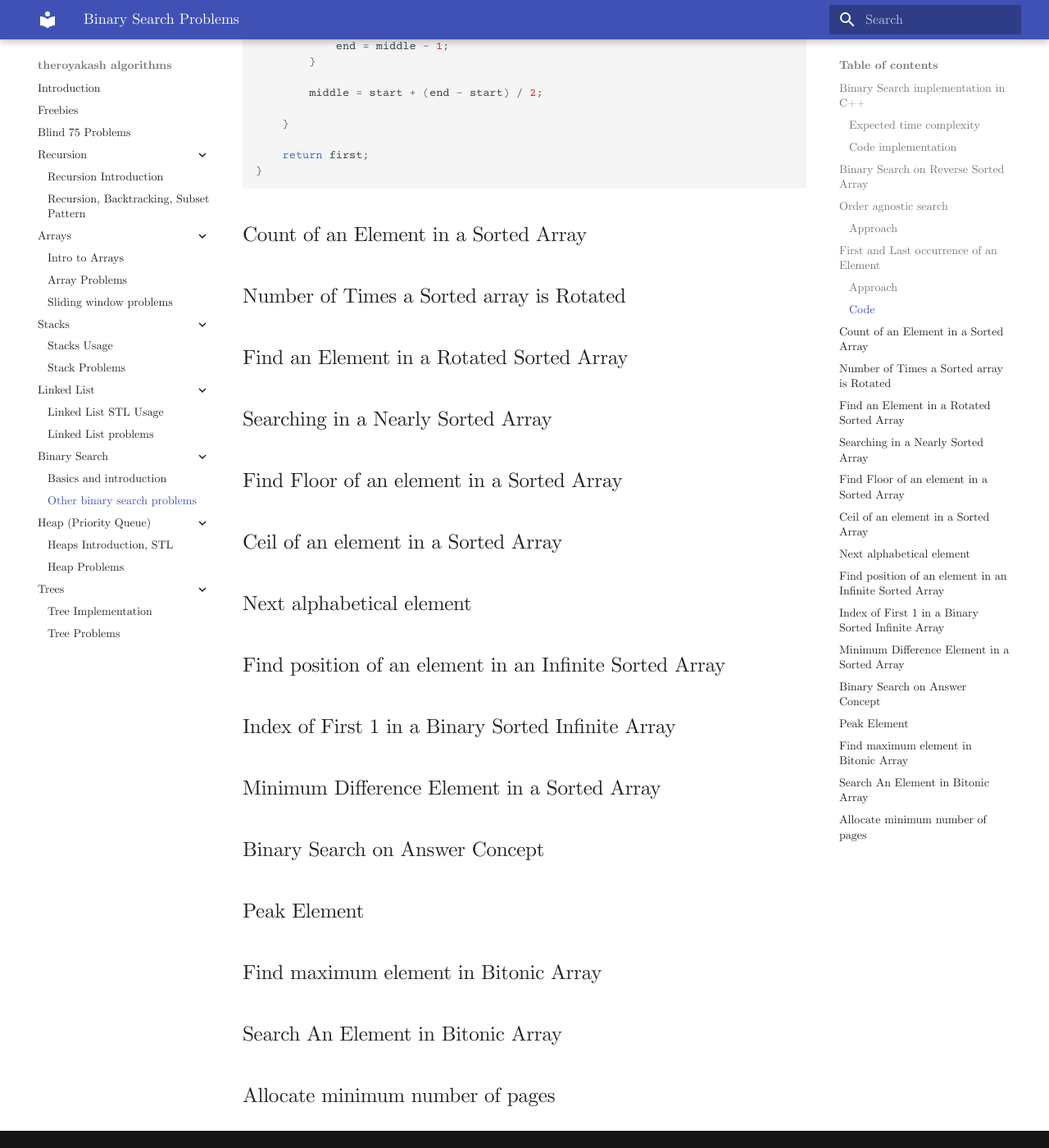
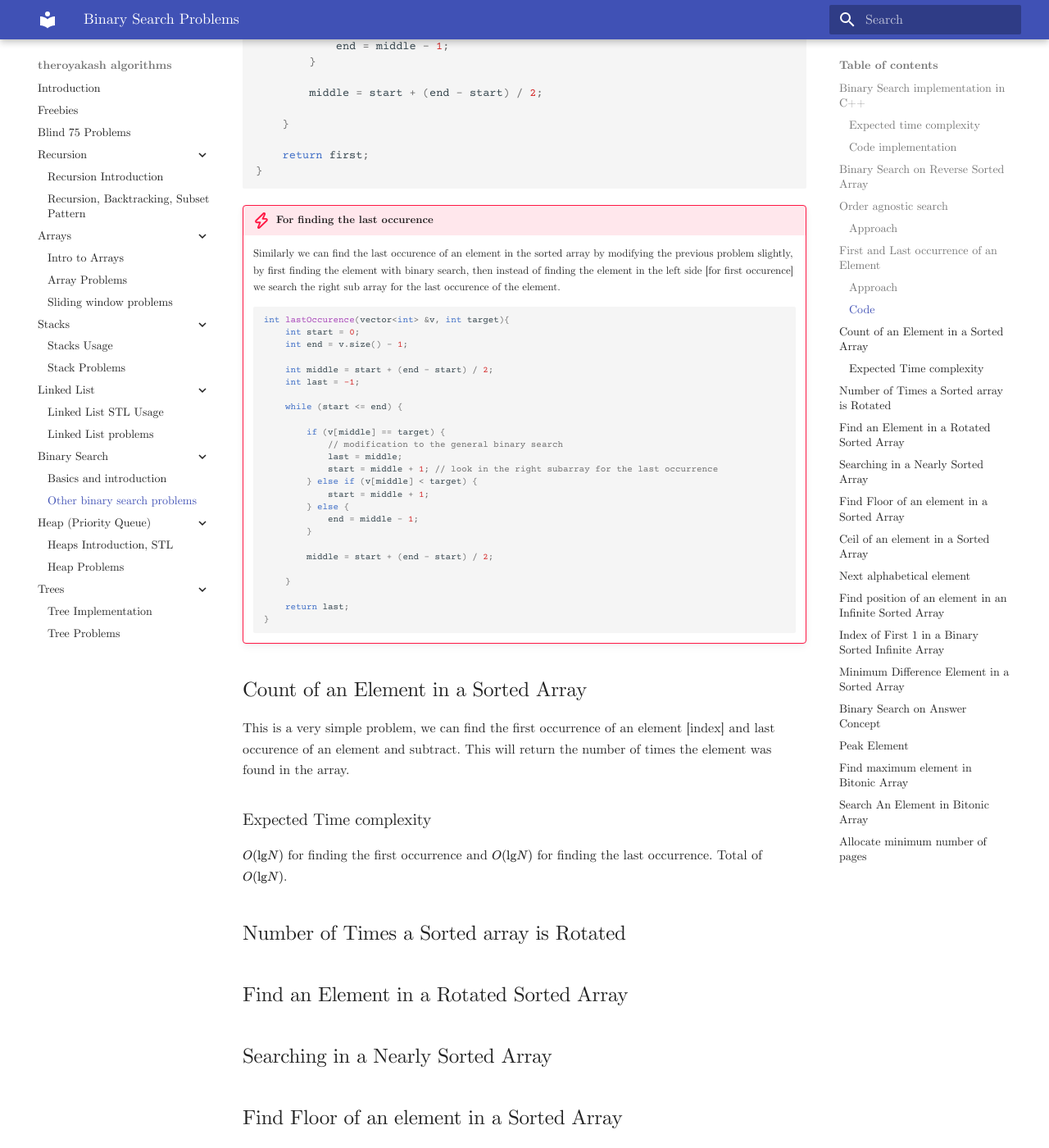
Before and after one commit to theroyakash/algorithms.theroyakash.com, an MkDocs documentation site: the page built from docs/otherbinarysearch-problems.md, in a window 1280 px wide and 1400 px high, scrolled down 2426 px. Shown: the whole window at 82% size. Built offline with MkDocs 1.6.1 and Material for MkDocs 9.7.7, drawn with Linux system fonts in a browser that asks for light colours.

Commit message:
Update otherbinarysearch-problems.md

````diff
--- a/docs/otherbinarysearch-problems.md
+++ b/docs/otherbinarysearch-problems.md
@@ -90,8 +90,44 @@ int firstOccurence(vector<int> &v, int target){
 }
 ```
 
+!!! danger "For finding the last occurence"
+    Similarly we can find the last occurence of an element in the sorted array by modifying the previous problem slightly, by first finding the element with binary search, then instead of finding the element in the left side [for first occurence] we search the right sub array for the last occurence of the element.
+
+    ```cpp
+    int lastOccurence(vector<int> &v, int target){
+        int start = 0;
+        int end = v.size() - 1;
+
+        int middle = start + (end - start) / 2;
+        int last = -1;
+
+        while (start <= end) {
+
+            if (v[middle] == target) {
+                // modification to the general binary search
+                last = middle;
+                start = middle + 1; // look in the right subarray for the last occurrence
+            } else if (v[middle] < target) {
+                start = middle + 1;
+            } else {
+                end = middle - 1;
+            }
+
+            middle = start + (end - start) / 2;
+
+        }
+
+        return last;
+    }
+    ```
+
 
 ## Count of an Element in a Sorted Array
+This is a very simple problem, we can find the first occurrence of an element [index] and last occurence of an element and subtract. This will return the number of times the element was found in the array.
+
+### Expected Time complexity
+$O(\text{lg} N)$ for finding the first occurrence and $O(\text{lg} N)$ for finding the last occurrence. Total of $O(\text{lg} N)$.
+
 ## Number of Times a Sorted array is Rotated
 ## Find an Element in a Rotated Sorted Array
 ## Searching in a Nearly Sorted Array
````
